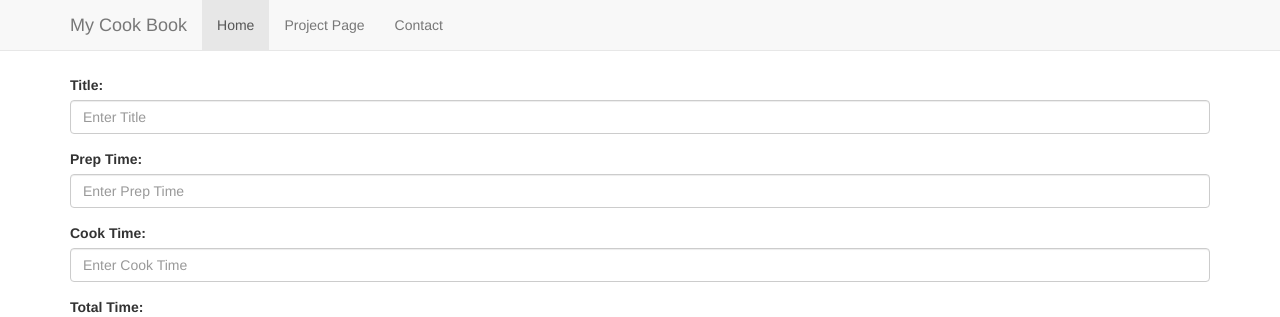
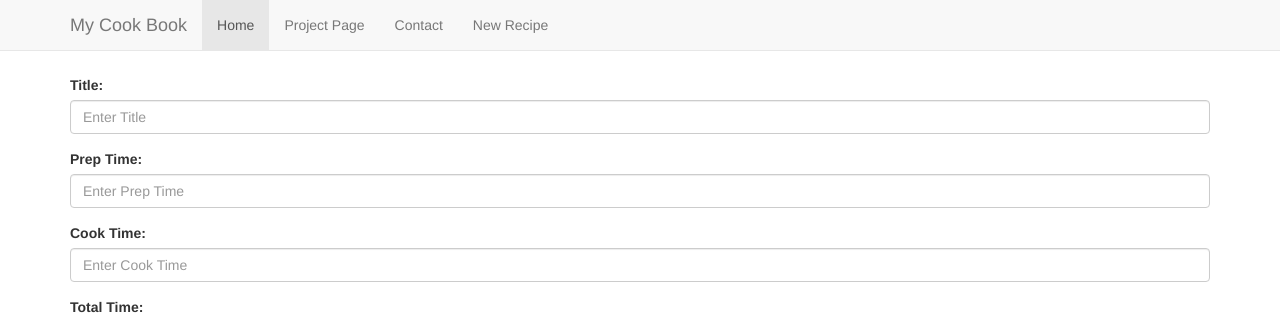
Before and after one commit to metalx1000/Cook-Book, a PHP site: page /edit.php in a window 1280 px wide. Shown: the top 317 px of the page. Run offline with PHP 8.4, Linux system fonts and the light colour scheme; some libraries are stand-ins or nearby versions.

Commit message:
updated nav

```diff
--- a/nav.php
+++ b/nav.php
@@ -15,6 +15,7 @@
             <li class="active"><a href="index.php">Home</a></li>
             <li><a href="https://github.com/metalx1000/Cook-Book" target="_blank">Project Page</a></li>
             <li><a href="http://filmsbykris.com" target="_blank">Contact</a></li>
+            <li><a href="edit.php">New Recipe</a></li>
           </ul>
         </div><!--/.nav-collapse -->
       </div>
```
